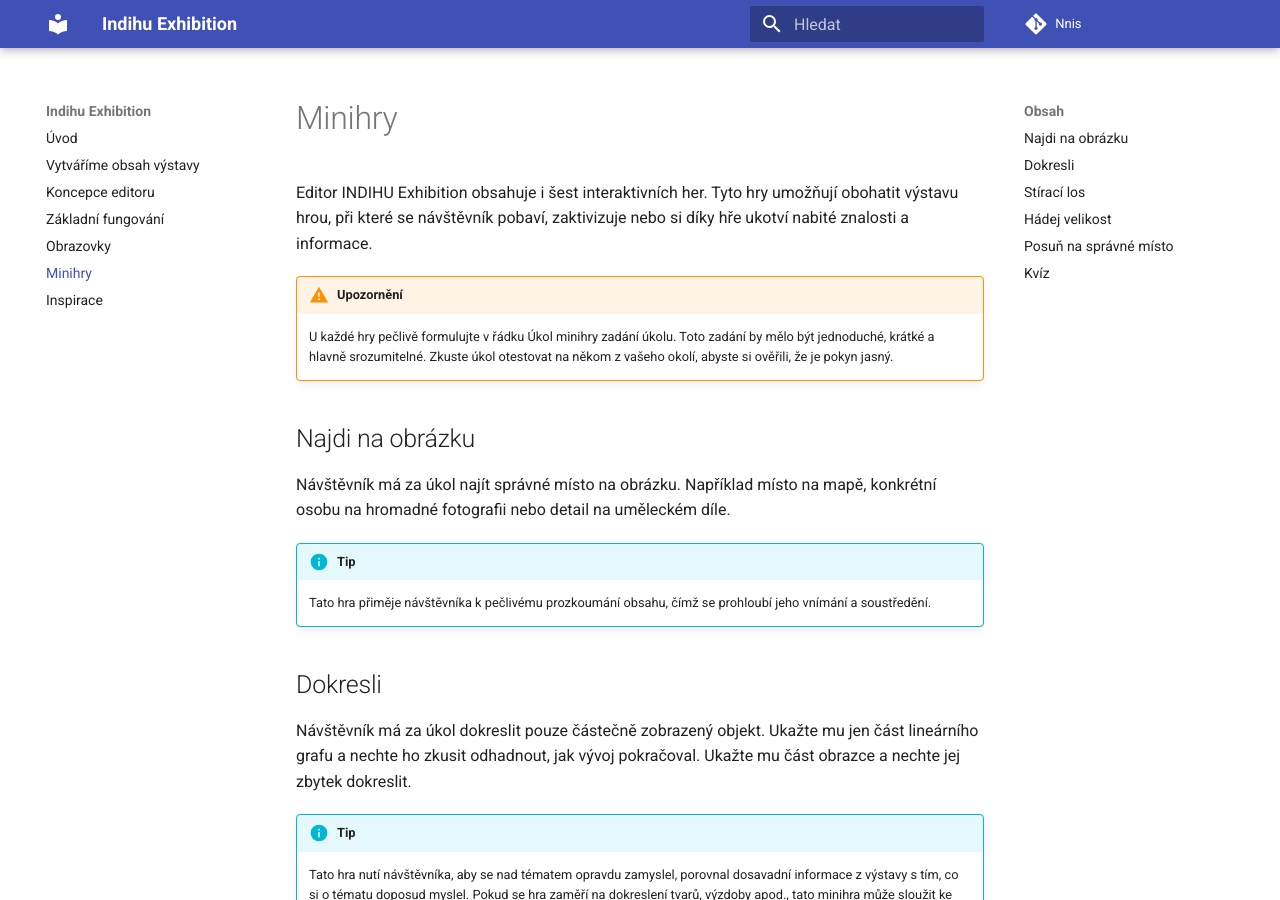
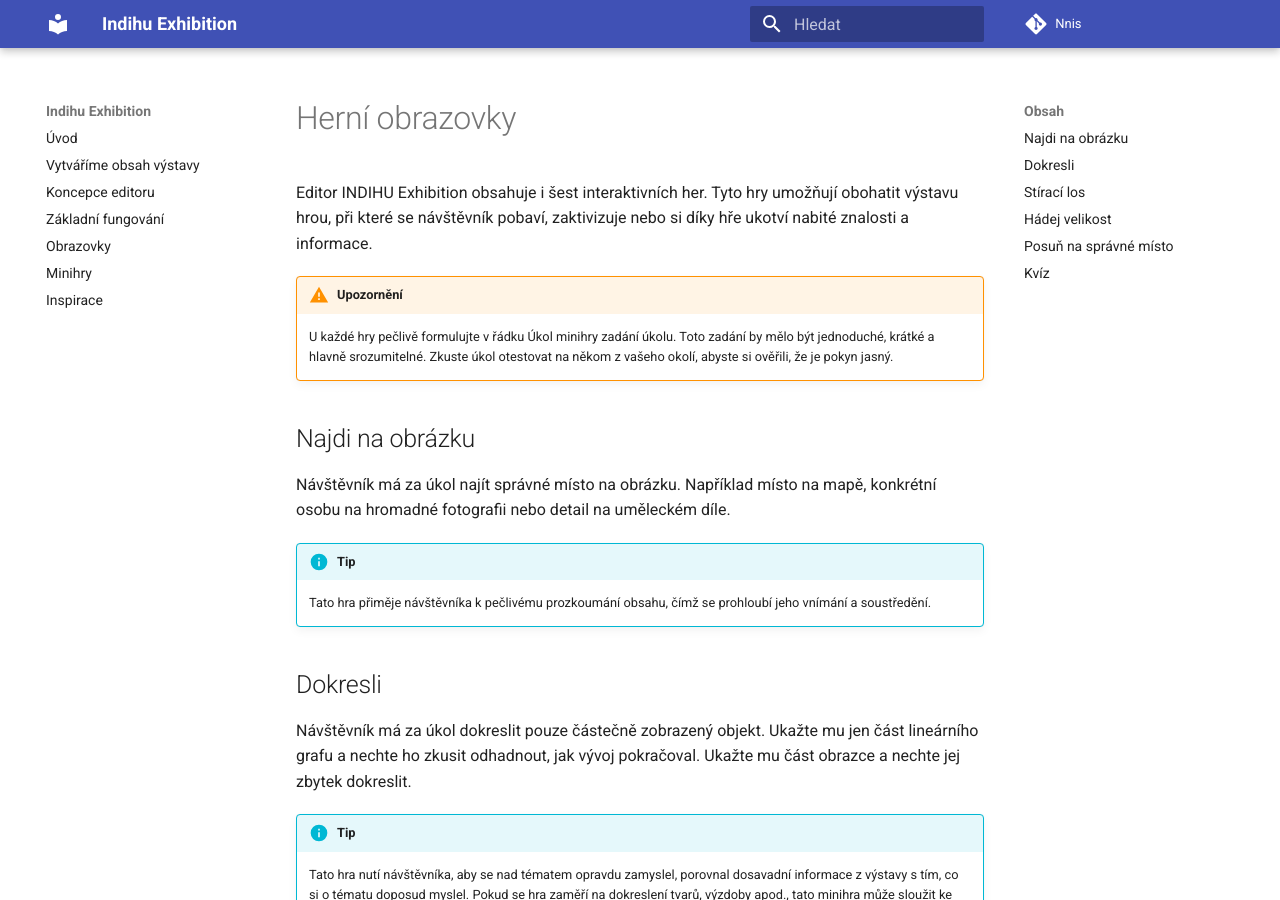
Before and after one commit to nnis/indihu-manual, an MkDocs documentation site: the page built from docs/hry.md, in a window 1280 px wide and 900 px high. Built offline with MkDocs 1.6.1 and Material for MkDocs 9.7.7, drawn with Linux system fonts in a browser that asks for light colours.

Commit message:
novy nazev hry misto miniher

```diff
--- a/docs/minihry.md
+++ b/docs/hry.md
@@ -1,4 +1,4 @@
-# Minihry
+# Herní obrazovky
 
 Editor INDIHU Exhibition obsahuje i šest interaktivních her. Tyto hry umožňují obohatit výstavu hrou, při které se návštěvník pobaví, zaktivizuje nebo si díky hře ukotví nabité znalosti a informace.
 
```
